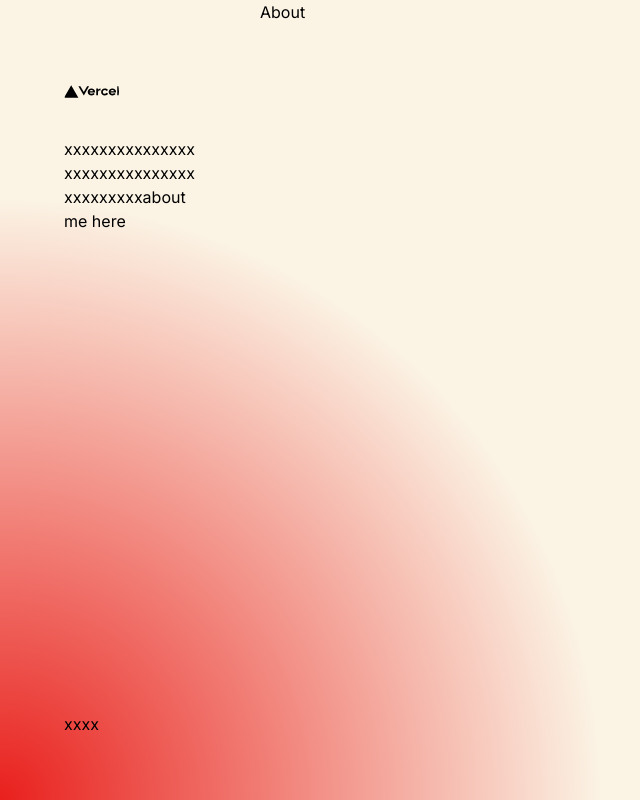
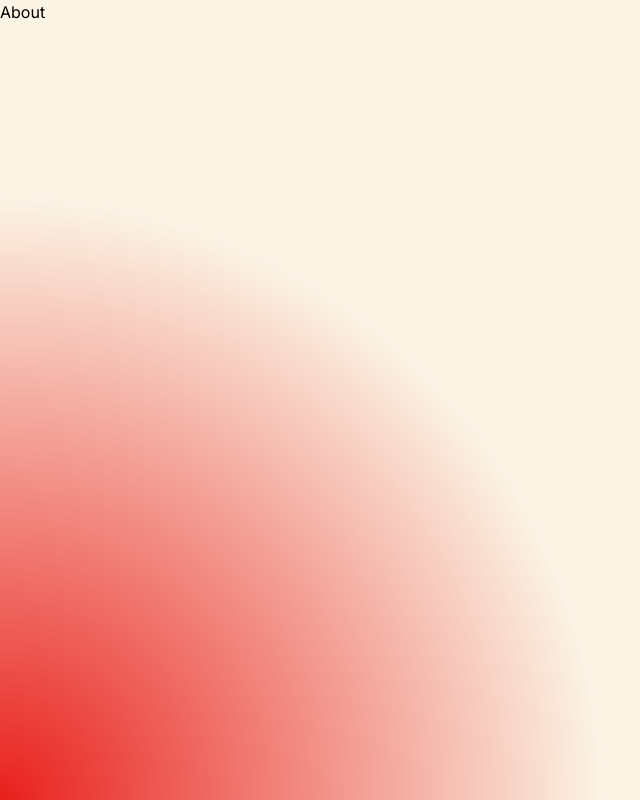
Before and after one commit to jrainlau/blog-nextjs, a Next.js app: page /about in a window 1280 px wide. Shown: the whole page, without its empty margins (0-640 px from the left). Built offline with nearby package versions, Linux system fonts and the light colour scheme.

Commit message:
chore: remove useless section

```diff
--- a/app/layout.tsx
+++ b/app/layout.tsx
@@ -1,6 +1,6 @@
 import './globals.css'
 import { Inter } from 'next/font/google'
-import Image from "next/legacy/image"
+import Image from 'next/legacy/image'
 import StoreProvider from './StoreProvider'
 
 const inter = Inter({
@@ -22,15 +22,6 @@ export default function RootLayout({
     <html lang="en">
       <body className={`${inter.className} h-screen w-screen overflow-hidden flex`}>
         <StoreProvider count={0}>
-          <aside className='flex flex-col justify-between w-[260px] h-screen overflow-hidden box-border p-16'>
-            <div>
-              <Image className='inline-block rounded-full' src="/vercel.svg" alt="" width={55} height={55} />
-              <p className='mt-3 text-wrap break-words'>xxxxxxxxxxxxxxxxxxxxxxxxxxxxxxxxxxxxxxx
-                <a>about me here</a>
-              </p>
-            </div>
-            <div>xxxx</div>
-          </aside>
           {children}
         </StoreProvider>
       </body>
--- a/app/page.tsx
+++ b/app/page.tsx
@@ -1,5 +1,4 @@
 import ListItem from '../components/ListItem'
-import Buttons from '../components/Buttons'
 import InitStore from '../components/InitStore'
 
 async function getData() {
```
